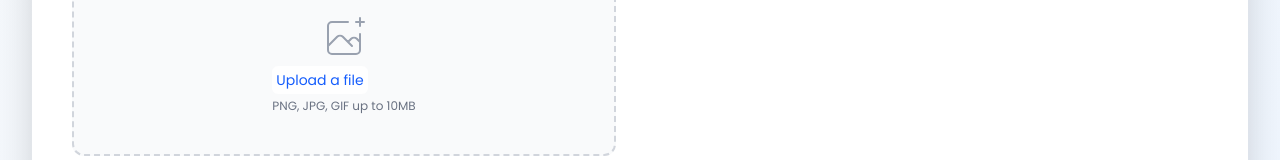
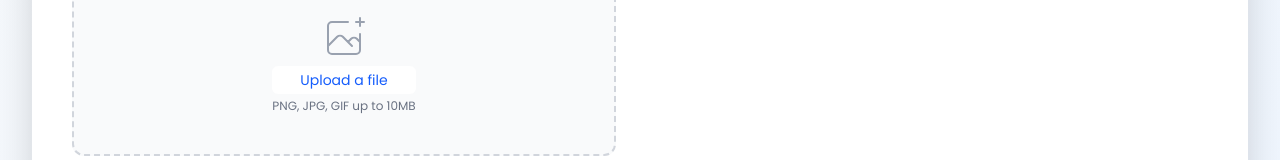
Before and after one commit to Vimalvidyadhaaranjai/Clean-street-infosys-project, a React (Vite) app in the folder frontend/: page /ReportIssue in a window 1280 px wide. Shown: the part 1033-1193 px from the top of the page. Built offline with nearby package versions, Linux system fonts and the light colour scheme; no server answers.

Commit message:
ui changes in report issue

```diff
--- a/frontend/src/pages/ReportIssue.jsx
+++ b/frontend/src/pages/ReportIssue.jsx
@@ -126,12 +126,12 @@ const ReportIssue = () => {
                             <p className="text-xs text-gray-500 mt-2 font-semibold">{photo.name}</p>
                           </div>
                         ) : (
-                          <div className="space-y-1 text-center">
+                          <div onChange={handlePhotoChange} className="space-y-1 text-center">
                             <svg className="mx-auto h-12 w-12 text-gray-400" stroke="currentColor" fill="none" viewBox="0 0 48 48" aria-hidden="true"><path d="M28 8H12a4 4 0 00-4 4v20m32-12v8m0 0v8a4 4 0 01-4 4H12a4 4 0 01-4-4v-4m32-4l-3.172-3.172a4 4 0 00-5.656 0L28 28M8 32l9.172-9.172a4 4 0 015.656 0L28 28m0 0l4 4m4-24h8m-4-4v8" strokeWidth="2" strokeLinecap="round" strokeLinejoin="round" /></svg>
                             <div className="flex text-sm text-gray-600">
                               <label htmlFor="file-upload" className="relative cursor-pointer bg-white rounded-md font-medium text-blue-600 hover:text-blue-700 p-1">
-                                <span>Upload a file</span>
-                                <input id="file-upload" name="photo" type="file" className="sr-only" accept="image/*" onChange={handlePhotoChange} />
+                                <span className="mx-6">Upload a file</span>
+                                <input id="file-upload" name="photo" type="file" className="sr-only" accept="image/*"  />
                               </label>
                             </div>
                             <p className="text-xs text-gray-500">PNG, JPG, GIF up to 10MB</p>
```
Also changed, not shown: 5 other files (tests, documents, lock files or other folders).
